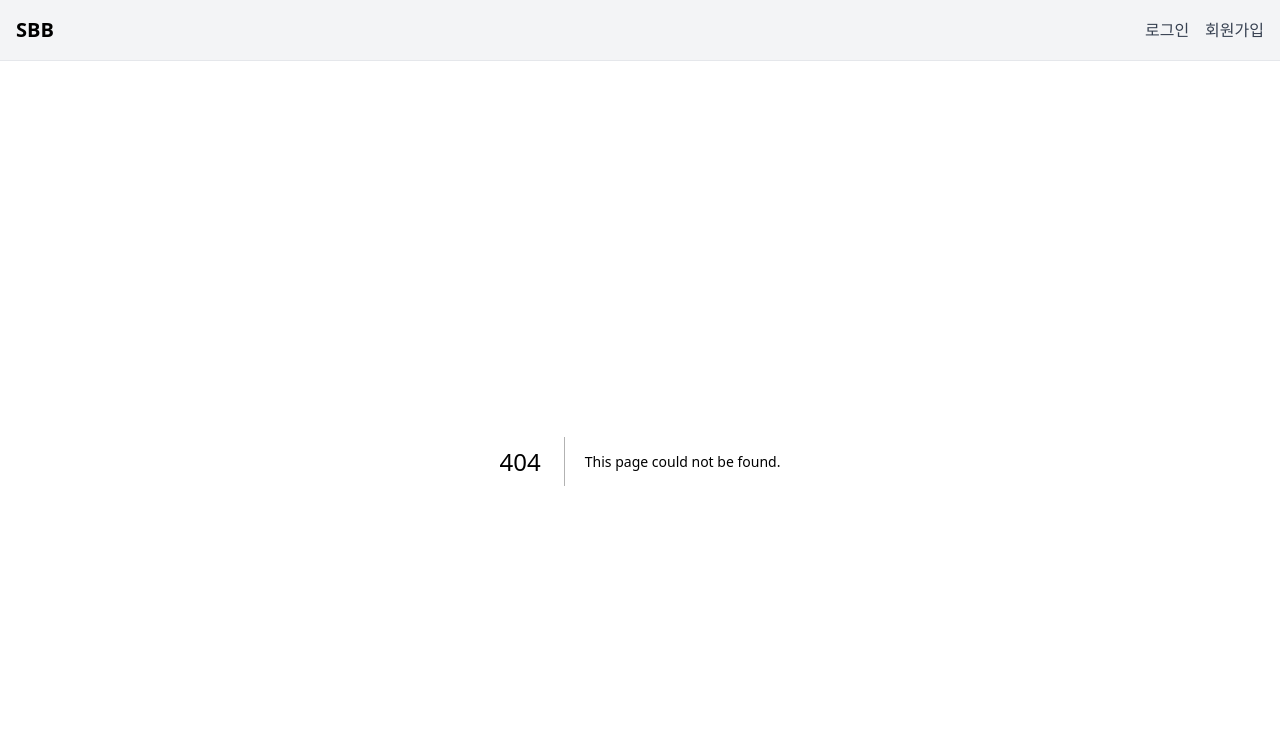
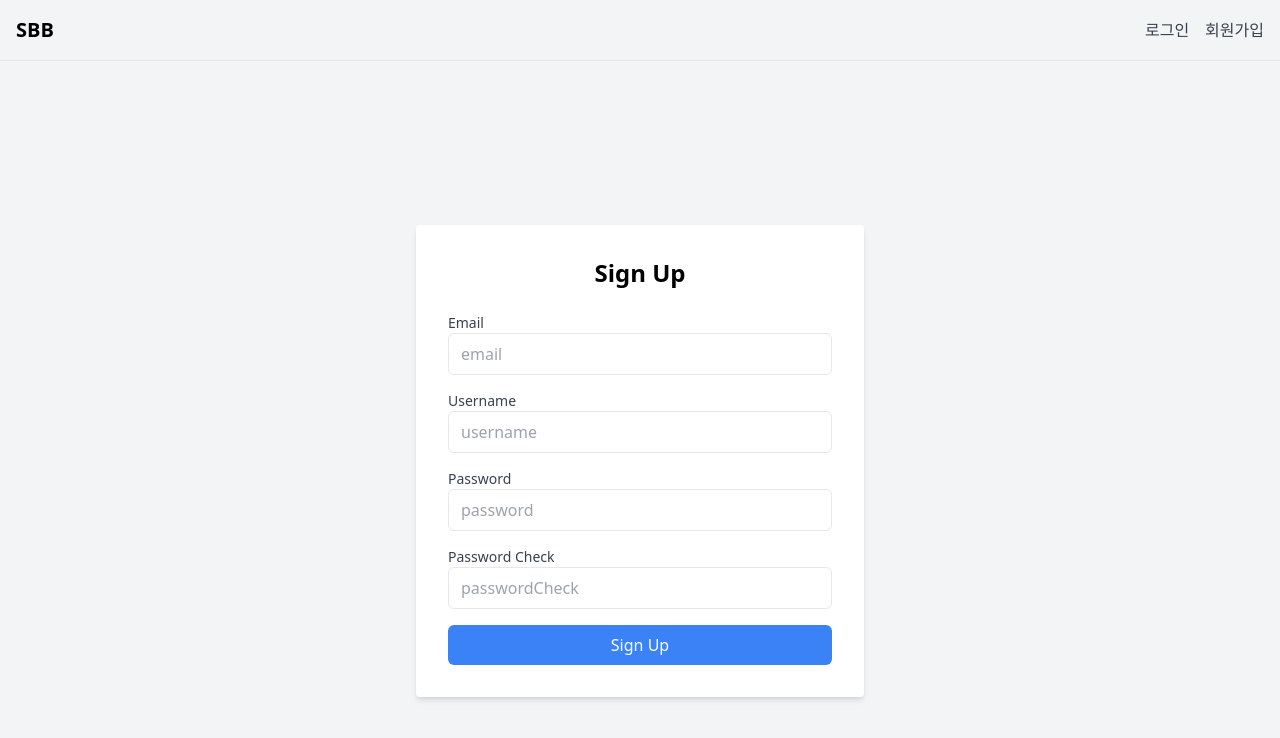
Before and after one commit to kdo1999/sbb2-front, a Next.js app: page /signup in a window 1280 px wide. Before the commit this address had no page. Shown: the top 738 px of the page. Built offline with nearby package versions, Linux system fonts and the light colour scheme.

Commit message:
feat: 회원가입 기능 개발

```diff
--- /dev/null
+++ b/src/app/signup/page.js
@@ -0,0 +1,130 @@
+"use client";
+import { useState } from 'react';
+import { useRouter } from 'next/navigation';
+
+export default function Signup() {
+    const router = useRouter();
+    const [formData, setFormData] = useState({
+        email: '',
+        username: '',
+        password: '',
+        passwordCheck: ''
+    });
+    const [errorMessage, setErrorMessage] = useState('');
+
+    const handleChange = (e) => {
+        const { name, value } = e.target;
+        setFormData((prevData) => ({
+            ...prevData,
+            [name]: value
+        }));
+    };
+
+    const handleSubmit = async (e) => {
+        e.preventDefault();
+        setErrorMessage(''); // Clear previous error message
+
+        if (formData.password !== formData.passwordCheck) {
+            setErrorMessage('Passwords do not match.');
+            return;
+        }
+
+        const response = await fetch(`${process.env.NEXT_PUBLIC_API_URL}/auth/signup`, {
+            method: 'POST',
+            credentials: 'include',
+            headers: {
+                'Content-Type': 'application/json'
+            },
+            body: JSON.stringify({
+                email: formData.email,
+                username: formData.username,
+                password: formData.password,
+                passwordCheck: formData.passwordCheck
+            })
+        });
+
+        const result = await response.json();
+
+        if (response.ok) {
+            alert('회원가입이 성공하였습니다. \n다시 로그인 해주세요!');
+            router.push('/login');
+        } else {
+            if (result.code === 400 && result.errorDetail && result.errorDetail.errors) {
+                const error = result.errorDetail.errors[0];
+                if (error) {
+                    setErrorMessage(error.reason);
+                } else {
+                    setErrorMessage(result.message);
+                }
+            } else {
+                setErrorMessage('An unexpected error occurred.');
+            }
+        }
+    };
+
+    return (
+        <div className="flex items-center justify-center min-h-screen bg-gray-100">
+            <div className="w-full max-w-md p-8 space-y-6 bg-white rounded shadow-md">
+                <h2 className="text-2xl font-bold text-center">Sign Up</h2>
+                <form onSubmit={handleSubmit} className="space-y-4">
+                    <div>
+                        <label htmlFor="email" className="block text-sm font-medium text-gray-700">Email</label>
+                        <input
+                            type="text"
+                            name="email"
+                            id="email"
+                            placeholder="email"
+                            value={formData.email}
+                            onChange={handleChange}
+                            className="w-full px-3 py-2 border rounded-md focus:outline-none focus:ring focus:ring-blue-200"
+                        />
+                    </div>
+                    <div>
+                        <label htmlFor="username" className="block text-sm font-medium text-gray-700">Username</label>
+                        <input
+                            type="text"
+                            name="username"
+                            id="username"
+                            placeholder="username"
+                            value={formData.username}
+                            onChange={handleChange}
+                            className="w-full px-3 py-2 border rounded-md focus:outline-none focus:ring focus:ring-blue-200"
+                        />
+                    </div>
+                    <div>
+                        <label htmlFor="password" className="block text-sm font-medium text-gray-700">Password</label>
+                        <input
+                            type="password"
+                            name="password"
+                            id="password"
+                            placeholder="password"
+                            value={formData.password}
+                            onChange={handleChange}
+                            className="w-full px-3 py-2 border rounded-md focus:outline-none focus:ring focus:ring-blue-200"
+                        />
+                    </div>
+                    <div>
+                        <label htmlFor="passwordCheck" className="block text-sm font-medium text-gray-700">Password Check</label>
+                        <input
+                            type="password"
+                            name="passwordCheck"
+                            id="passwordCheck"
+                            placeholder="passwordCheck"
+                            value={formData.passwordCheck}
+                            onChange={handleChange}
+                            className="w-full px-3 py-2 border rounded-md focus:outline-none focus:ring focus:ring-blue-200"
+                        />
+                    </div>
+                    <div>
+                        <input
+                            type="submit"
+                            value="Sign Up"
+                            className="w-full px-3 py-2 text-white bg-blue-500 rounded-md hover:bg-blue-600"
+                        />
+                    </div>
+                </form>
+                {errorMessage && <p className="mt-4 text-sm text-red-500">{errorMessage}</p>}
+            </div>
+        </div>
+    );
+}
```
